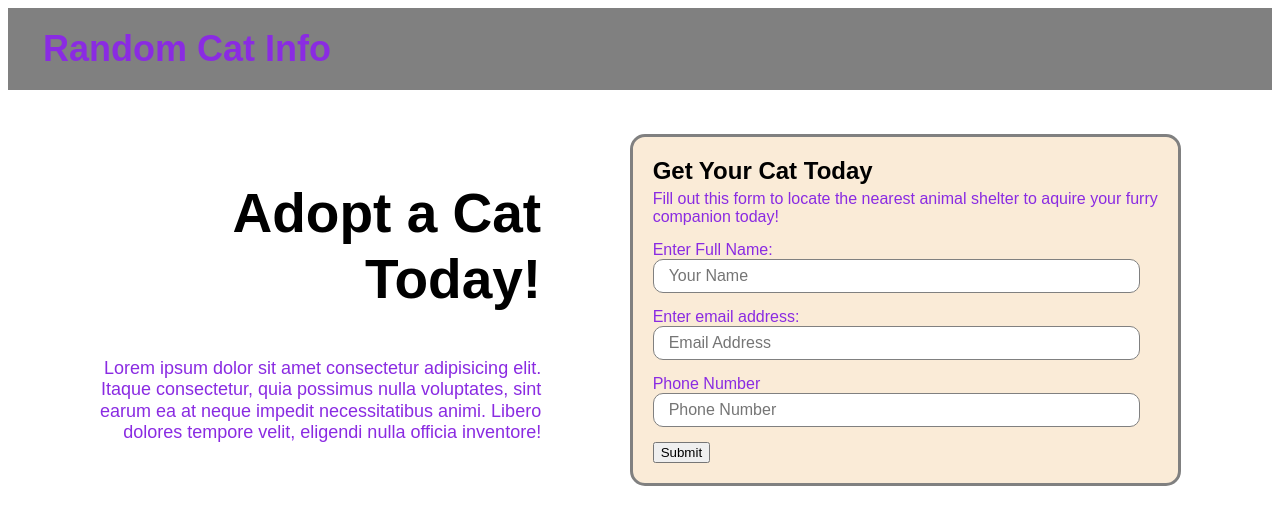
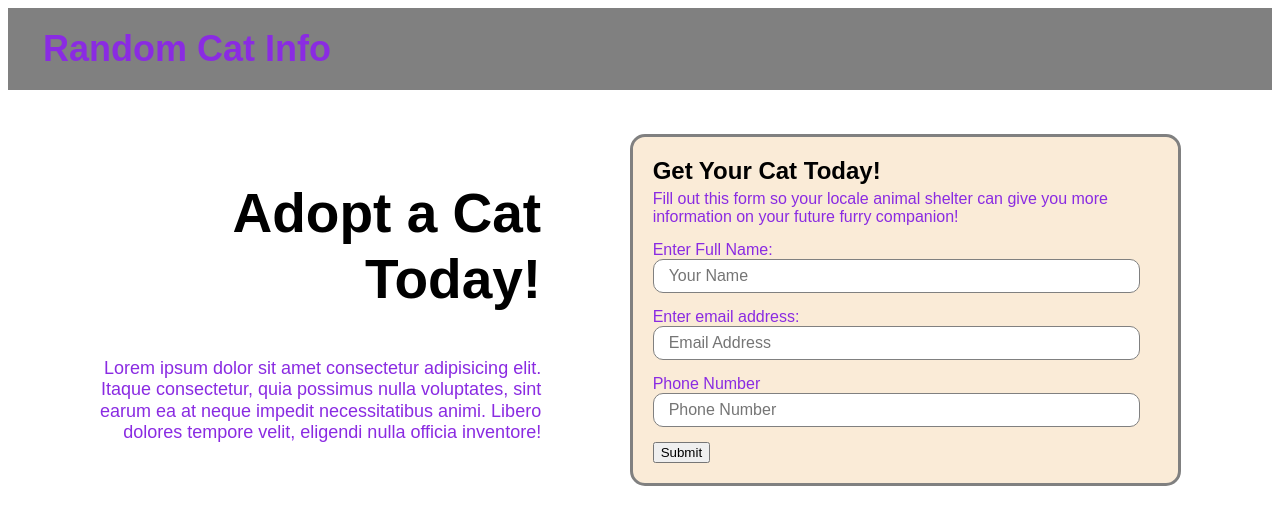
Before and after one commit to Obtains/Cat-Facts-and-Pictures, a plain HTML site: page index.html in a window 1280 px wide. Drawn offline with Linux system fonts and the light colour scheme.

Commit message:
changed wording on form

```diff
--- a/index.html
+++ b/index.html
@@ -20,8 +20,8 @@
             </p>
         </div>
         <div class="hero-form">
-            <h3>Get Your Cat Today</h3>
-            <p>Fill out this form to locate the nearest animal shelter to aquire your furry companion today!</p>
+            <h3>Get Your Cat Today!</h3>
+            <p>Fill out this form so your locale animal shelter can give you more information on your future furry companion!</p>
 
             <form>
                 <label for="name">Enter Full Name:</label>
```
